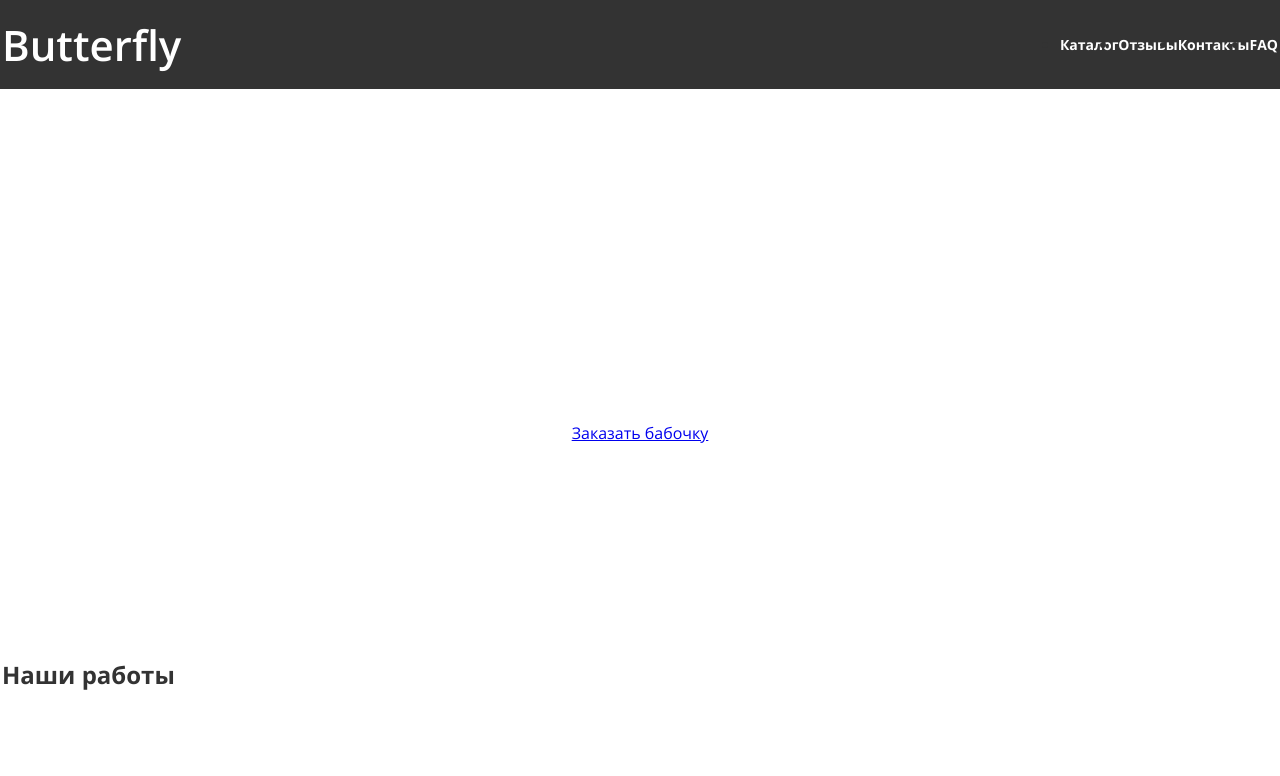
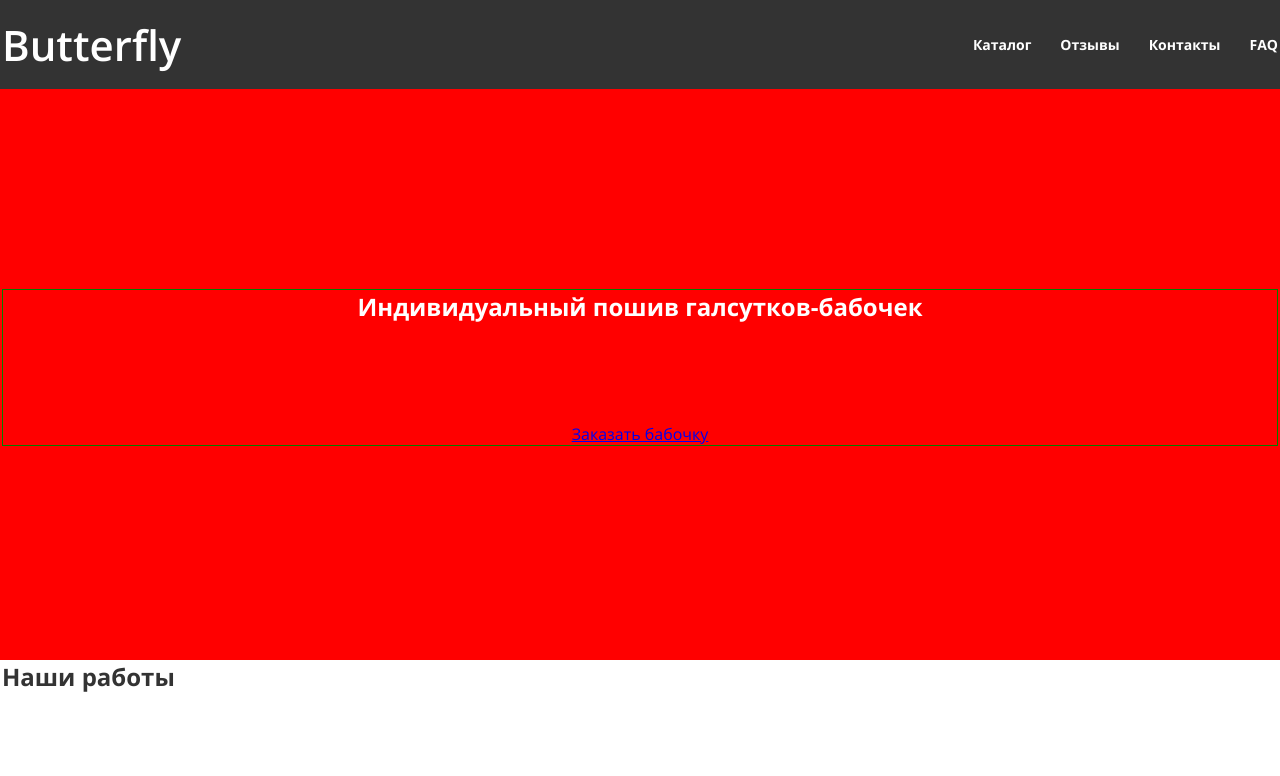
Before and after one commit to nlabutina/butterfly-shop-labutina, a website: page www/index.html in a window 1280 px wide. Shown: the top 776 px of the page. Drawn offline with Linux system fonts and the light colour scheme.

Commit message:
стилизован раздел header

```diff
--- a/src/styles/blocks/_footer.scss
+++ b/src/styles/blocks/_footer.scss
@@ -9,8 +9,16 @@
 
 .footer-wrap {
   display: flex;
-  justify-content: space-between;
   align-items: center;
+}
+
+.logo {
+  margin-right: auto;
+  font-weight: 600;
+  font-size: 42px;
+  line-height: 57px;
+  color: #fff;
+  text-decoration: none;
 }
 
 .footer-phone {
--- a/src/styles/blocks/_header.scss
+++ b/src/styles/blocks/_header.scss
@@ -9,20 +9,14 @@
 
 .header-wrap {
   display: flex;
-  justify-content: space-between;
   align-items: center;
 }
 
-.main-menu ul {
-  display: flex;
-  justify-content: space-between;
-  margin: 10px 0;
-}
-
-.main-menu a {
-  font-weight: 700;
-  font-size: 14px;
-  line-height: 24px;
+.logo {
+  margin-right: auto;
+  font-weight: 600;
+  font-size: 42px;
+  line-height: 57px;
   color: #fff;
   text-decoration: none;
 }
--- a/src/styles/blocks/_promo.scss
+++ b/src/styles/blocks/_promo.scss
@@ -1,10 +1,15 @@
 .promo-inner {
   @include inner;
+  border: 1px solid green;
 }
 
 .promo {
   padding: 200px 0 214px;
-  background-image: url(/www/images/bg-promo.jpg);
+  background-color: red;
+  // background-image: url(/www/images/bg-promo.jpg);
+  // background-repeat: no-repeat;
+  // background-position: center;
+  // background-size: cover;
   text-align: center;
   color: #fff;
 }
--- a/src/styles/common/_common.scss
+++ b/src/styles/common/_common.scss
@@ -9,11 +9,3 @@ body {
   font-family: $font;
   color: #333333;
 }
-
-.logo {
-  font-weight: 600;
-  font-size: 42px;
-  line-height: 57px;
-  color: #fff;
-  text-decoration: none;
-}
--- /dev/null
+++ b/src/styles/common/_mixins.scss
@@ -0,0 +1,4 @@
+@mixin inner {
+  width: 1276px;
+  margin: 0 auto;
+}
--- a/src/styles/style.scss
+++ b/src/styles/style.scss
@@ -6,6 +6,7 @@
 
 // blocks
 @import "blocks/_header";
+@import "blocks/_main-menu";
 @import "blocks/_promo";
 @import "blocks/_portfolio";
 @import "blocks/_order";
```
Also changed, not shown: www/images/bg-promo.jpg (added), www/style/style.css.
